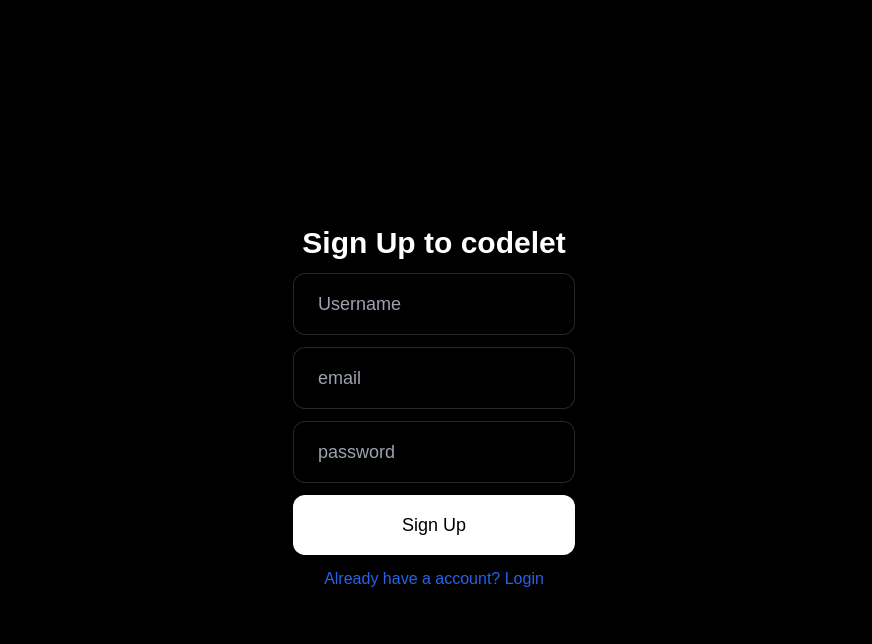
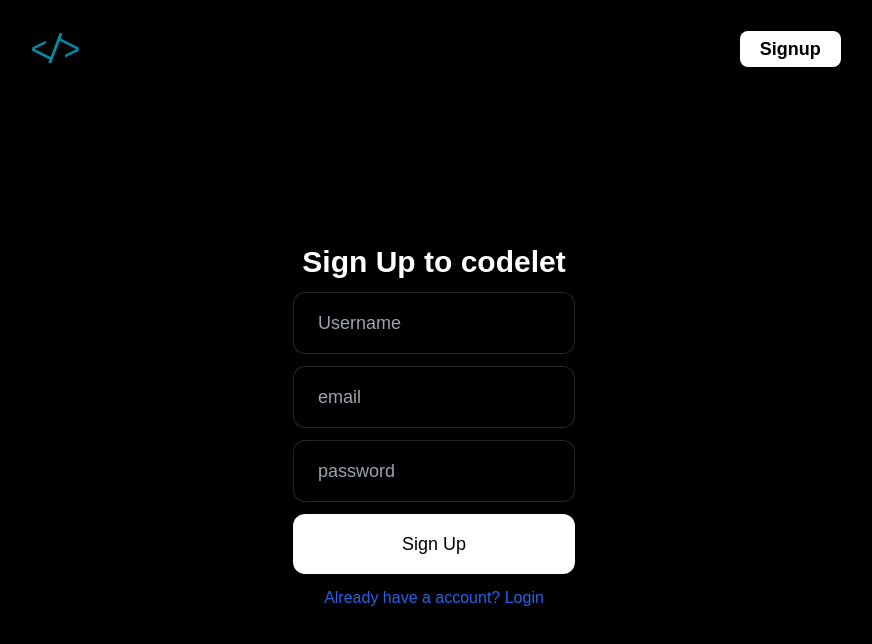
Before and after one commit to scott-mescudi/Codelet, a Next.js app in the folder web/: page /signup in a window 1280 px wide. Shown: the top 644 px of the page, without its empty margins (206-1078 px from the left). Built offline with nearby package versions, Linux system fonts and the light colour scheme.

Commit message:
fixed err where main navbar was not appearing on login and signup pages

```diff
--- a/web/src/app/(main)/layout.tsx
+++ b/web/src/app/(main)/layout.tsx
@@ -1,17 +1,19 @@
-import type { Metadata } from "next";
-import "../globals.css";
-import { MainNavbar } from "@/components/MainNavbar";
+import {MainNavbar} from '@/components/MainNavbar'
+import type {Metadata} from 'next'
+import '../globals.css'
 
 export const metadata: Metadata = {
-  title: "Codelet",
-  description: "Codelet",
-};
+	title: 'Codelet',
+	description: 'Codelet'
+}
 
-export default function RootLayout({children}: Readonly<{children: React.ReactNode;}>) {
-  return (
+export default function RootLayout({
+	children
+}: Readonly<{children: React.ReactNode}>) {
+	return (
 		<>
 			<MainNavbar />
 			{children}
 		</>
-  )
+	)
 }
--- a/web/src/app/(main)/login/page.tsx
+++ b/web/src/app/(main)/login/page.tsx
@@ -77,8 +77,8 @@
 
 	return (
 		<>
-
-			<div className="flex flex-col min-h-screen items-center justify-center ">
+			<div className="w-full h-full flex items-center justify-center">
+				<div className="flex flex-col h-fit w-fit items-center justify-center ">
 					<LoginForm
 						onSubmit={submit}
 						href="/signup"
@@ -87,9 +87,15 @@
 						setEmail={setEmail}
 						setPassword={setPassword}
 					/>
-				<p className={`text-red-700 min-h-[24px] ${err === '' ? 'opacity-0' : 'wiggle'}`}>{err}</p>
+					<p
+						className={`text-red-700 min-h-[24px] ${
+							err === '' ? 'opacity-0' : 'wiggle'
+						}`}
+					>
+						{err}
+					</p>
+				</div>
 			</div>
 		</>
-
 	)
 }
--- a/web/src/app/(main)/signup/page.tsx
+++ b/web/src/app/(main)/signup/page.tsx
@@ -121,7 +121,8 @@
 	}, [err])
 
 	return (
-		<div className="flex flex-col min-h-screen items-center justify-center ">
+		<div className="w-full h-full flex items-center justify-center">
+			<div className="flex flex-col w-fit h-fit items-center justify-center ">
 				<RegisterForm
 					onSubmit={submit}
 					href="/login"
@@ -140,5 +141,6 @@
 					{err}
 				</p>
 			</div>
+		</div>
 	)
 }
```
Lines whose indentation alone changed are shown as unchanged.
